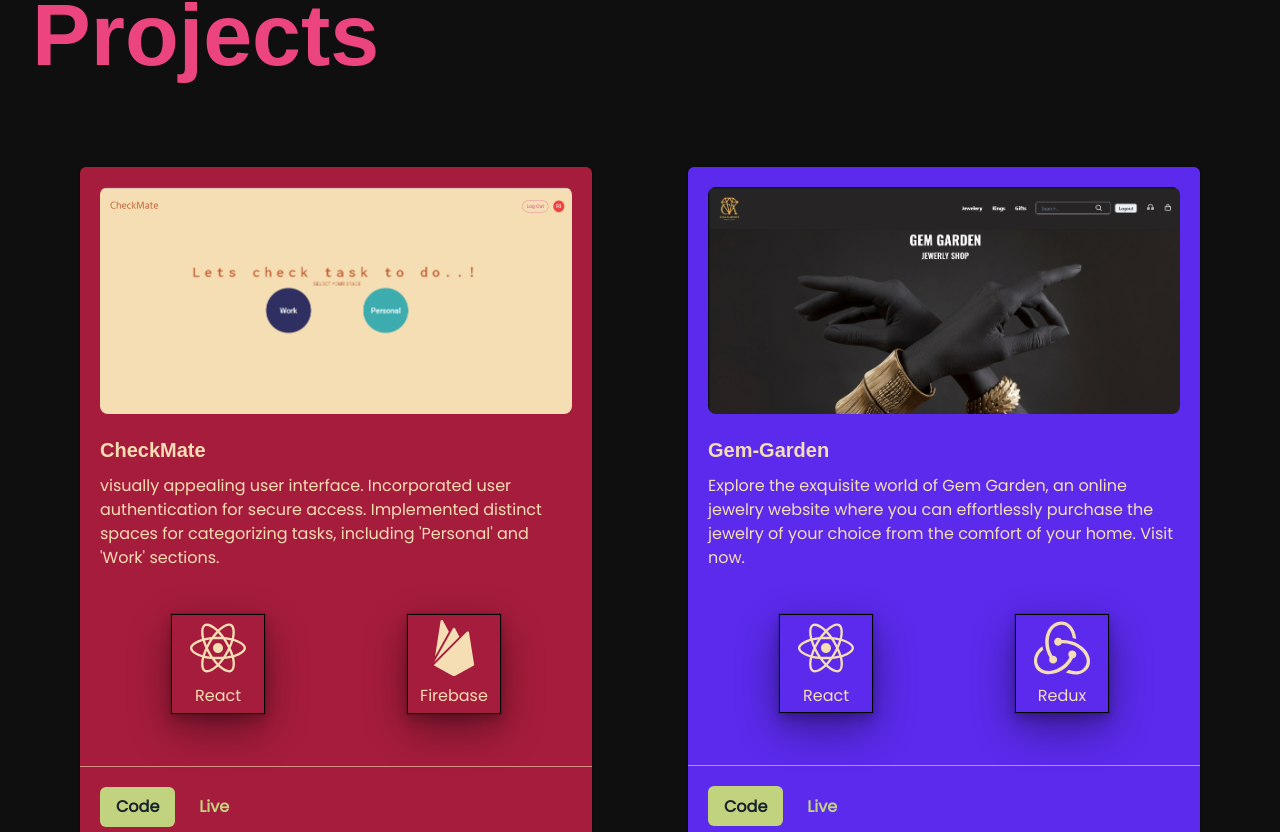
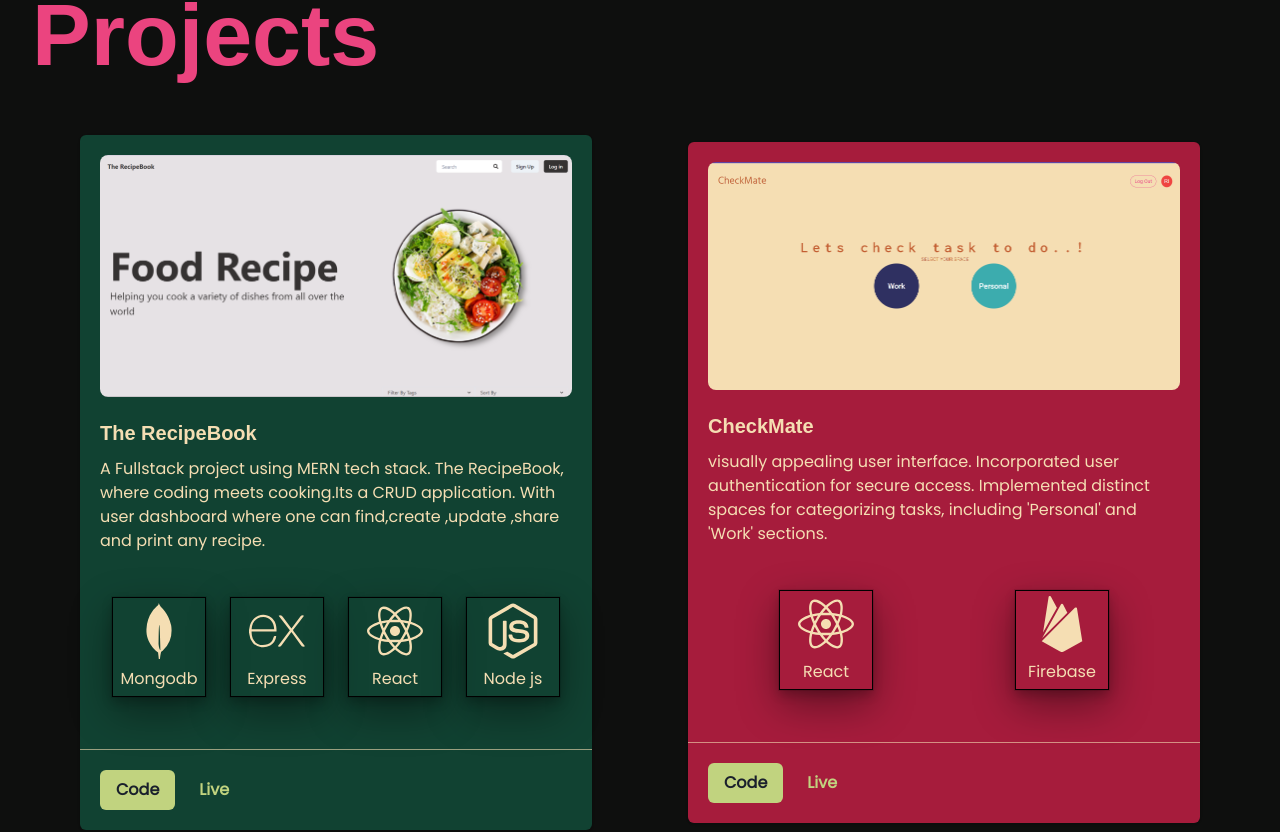
Before and after one commit to RiiXXD/RiiXXD.github.io, a React (Create React App) app: page / in a window 1280 px wide. Shown: the part 1375-2207 px from the top of the page. Built offline with nearby package versions, Linux system fonts and the light colour scheme; a web font is replaced by a local one.

Commit message:
adding a project

```diff
--- a/src/Components/Contact.jsx
+++ b/src/Components/Contact.jsx
@@ -4,7 +4,7 @@ import Form from './Form';
 import {  Box, Flex, Link, Text, Button, Image, Heading ,Spacer} from "@chakra-ui/react";
 import { IoLogoLinkedin } from "react-icons/io5";
 import { FaGithub } from "react-icons/fa6";
-import { FaPhoneAlt } from "react-icons/fa";
+import { FaPhoneAlt,FaWhatsapp } from "react-icons/fa";
 import { IoIosMail } from "react-icons/io";
 export default function Contact(){
     return <Box bg="#FF004D" w="100%" h="85vh" p="1em 0.5em" id="contact">
@@ -37,8 +37,9 @@ function ContactLinks(){
     <Link align="center" id="contact-github" href="https://github.com/riixxd" target="_blank"><FaGithub fontSize={["15px","15px","25px","25px"]} /></Link>
 
     <Link href="mailto:thereforme06@gmail.com" align="center" id="contact-email"><IoIosMail fontSize={["25px","25px","30px","30px"]}/></Link>
-    <Flex align="center" id="contact-phone" color="#FF004D"><FaPhoneAlt color="#FF004D" fontSize={["15px","15px","20px","20px"]} />
-    <Text mx="0.5em" fontSize={["15px","15px","20px","20px"]} >9310270376</Text></Flex>
+    <Flex align="center" id="contact-phone" color="#FF004D">
+    <a href="tel:+919310270376" mx="0.5em" fontSize={["15px","15px","20px","20px"]} ><FaPhoneAlt color="#FF004D" fontSize={["15px","15px","20px","20px"]} /></a></Flex>
+    <a href="https://wa.me/9310270376" mx="0.5em" fontSize={["15px","15px","20px","20px"]} ><FaWhatsapp color="#FF004D" fontSize={["15px","15px","20px","20px"]} /></a>
 
     </Flex>
 
--- a/src/Components/Work.jsx
+++ b/src/Components/Work.jsx
@@ -2,9 +2,9 @@
 
 import {  Box, Flex, Link, Stack,Text, Button, Image, Heading } from "@chakra-ui/react";
 import { Card, Divider, ButtonGroup,CardBody, CardFooter } from '@chakra-ui/react'
-import { FaHtml5, FaCss3Alt ,FaReact} from "react-icons/fa";
+import { FaHtml5, FaCss3Alt ,FaReact,FaNodeJs} from "react-icons/fa";
 import { IoLogoJavascript } from "react-icons/io5";
-import { SiRedux ,SiFirebase} from "react-icons/si";
+import { SiRedux ,SiFirebase,SiMongodb,SiExpress} from "react-icons/si";
 import React, { useEffect } from "react";
 import { useAnimation, motion } from "framer-motion";
 import { useInView } from "react-intersection-observer";
@@ -31,6 +31,59 @@ export default function Work(){
 
 
 
+<Card className="project-card" bg="#114232"  color="wheat" as={motion.div} maxW='lg'  variants={squareVariants}  animate={controls}
+      initial="hidden">
+  <CardBody>
+    <Image
+      src="FoodRecipe.png"
+      alt='foodrecipe'
+      borderRadius='lg'
+    />
+    <Stack mt='6' spacing='3'>
+      <Heading size='md' className="project-title">The RecipeBook</Heading>
+      <Text className="project-description">
+      A Fullstack project using MERN tech stack. The RecipeBook, where coding meets cooking.Its a CRUD application. With user dashboard where one can find,create ,update ,share and print any recipe.
+      </Text>
+      <Flex className="project-tech-stack" justify="space-around" my="2em" >
+
+    <Stack border="1px solid Black" align="center" p="0.3em" w={["35%","30%","30%","20%"]} boxShadow='dark-lg'>
+    <SiMongodb fontSize="3.5em"/>
+<Text fontSize="1em">Mongodb</Text>
+
+    </Stack>
+    <Stack border="1px solid Black" align="center" p="0.3em" w={["35%","30%","30%","20%"]} boxShadow='dark-lg'>
+    <SiExpress fontSize="3.5em"  />
+<Text fontSize="1em">Express</Text>
+    </Stack>
+    <Stack border="1px solid Black" align="center" p="0.3em" w={["35%","30%","30%","20%"]} boxShadow='dark-lg'>
+    <FaReact fontSize="3.5em"  />
+<Text fontSize="1em">React</Text>
+    </Stack>
+    <Stack border="1px solid Black" align="center" p="0.3em" w={["35%","30%","30%","20%"]} boxShadow='dark-lg'>
+    <FaNodeJs fontSize="3.5em"  />
+<Text fontSize="1em">Node js</Text>
+    </Stack>
+    </Flex>
+    </Stack>
+  </CardBody>
+  <Divider />
+  <CardFooter>
+    <ButtonGroup spacing='2'>
+      <Link href="https://github.com/RiiXXD/TheRecipe" className="project-github-link" isExternal>
+      <Button variant='solid' bg="#c1d37f">
+       Code
+      </Button>
+      </Link>
+      <Link href="https://661e9d44763d8938f97ec9ff--incredible-semolina-11e933.netlify.app/" className="project-deployed-link" isExternal>
+
+      <Button variant='ghost' color="#c1d37f">
+       Live
+      </Button>
+      </Link>
+
+    </ButtonGroup>
+  </CardFooter>
+</Card>
 <Card className="project-card" bg="#a61c3c"  color="wheat" as={motion.div} maxW='lg'  variants={squareVariants}  animate={controls}
       initial="hidden">
   <CardBody>
```
Also changed, not shown: public/FoodRecipe.png (added).
